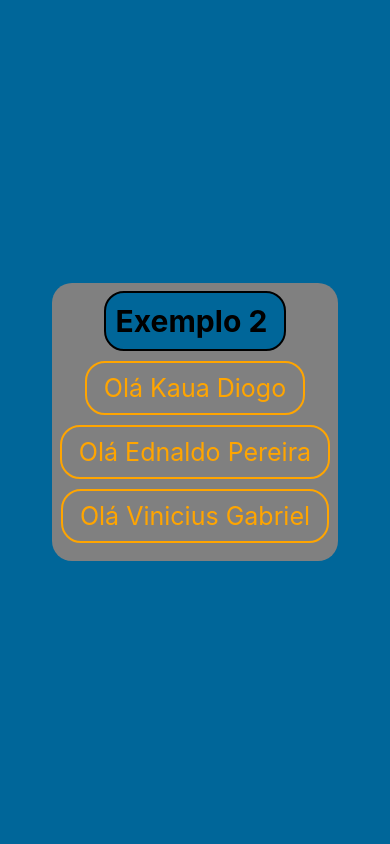
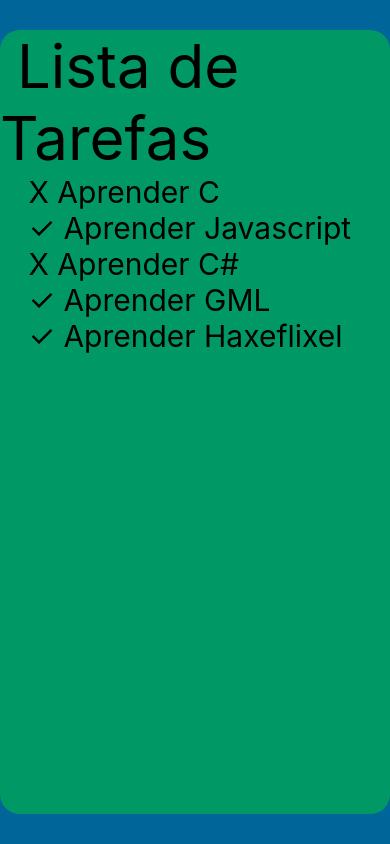
Before and after one commit to KauaDiogoEtec/my-app, a React Native app: screen / in a window 390 px wide. Built offline with nearby package versions, Linux system fonts and the light colour scheme.

Commit message:
aula 19-04
oi ewerton :D

```diff
--- a/App.js
+++ b/App.js
@@ -1,13 +1,13 @@
 import { StatusBar } from 'expo-status-bar';
 import { StyleSheet, Text, View } from 'react-native';
 
-import Exemplo_2 from './components/exemplo_2';
+import Atividade_2 from './components/atividade_2';
 
 export default function App() {
   return (
     <View style={styles.container}>
 
-      <Exemplo_2 />
+      <Atividade_2 />
 
       <StatusBar style="auto" />
     </View>
--- /dev/null
+++ b/components/atividade_2/index.js
@@ -0,0 +1,30 @@
+import { View, Text } from "react-native";
+import styles from "./styles";
+import Item from "./item";
+
+let lista = [
+    [false, "Aprender C"],
+    [true,  "Aprender Javascript"],
+    [false, "Aprender C#"],
+    [true,  "Aprender GML"],
+    [true,  "Aprender Haxeflixel"],
+];
+
+const Atividade_2 = () => {
+    let listaItems = [];
+
+    lista.forEach((season, index) => {
+        listaItems.push(<Item name={season[1]} finished={season[0]}/>);
+    });
+
+    return(
+        <View style={styles.container}>
+            <Text style={styles.titulo}> Lista de Tarefas </Text>
+
+            {listaItems}
+
+        </View>
+    );
+}
+
+export default Atividade_2;
--- /dev/null
+++ b/components/atividade_2/item/index.js
@@ -0,0 +1,16 @@
+import { View, Text } from "react-native";
+import styles from "./styles";
+
+const Item = (prop) => {
+    let check = "X";
+    if(prop.finished)
+        check = "✓";
+
+    return(
+        <View style={styles.container}>
+            <Text style={styles.text}> {`${check} ${prop.name}`}</Text>
+        </View>
+    );
+}
+
+export default Item;
--- /dev/null
+++ b/components/atividade_2/item/styles.js
@@ -0,0 +1,17 @@
+import { StyleSheet } from "react-native";
+
+const styles = StyleSheet.create({
+    container:{
+        /*flex: 1,*/
+       /* backgroundColor: "#077",
+        width: 400,*/
+        /*display: "block",
+        margin: "auto",*/
+        marginLeft: 20,
+    },
+    text:{
+        fontSize: 30,
+    }
+});
+
+export default styles;
--- /dev/null
+++ b/components/atividade_2/styles.js
@@ -0,0 +1,16 @@
+import { StyleSheet } from "react-native";
+
+const styles = StyleSheet.create({
+    container:{
+        flex: 1,
+        backgroundColor: "#096",
+        borderRadius: 20,
+        marginTop: 30,
+        marginBottom: 30,
+    },
+    titulo:{
+        fontSize: 60,
+    }
+});
+
+export default styles;
--- a/components/exemplo_2/index.js
+++ b/components/exemplo_2/index.js
@@ -7,9 +7,9 @@ const Exemplo_2 = () => (
     <View style={styles.container}>
         <Text style={styles.title}>Exemplo 2 </Text>
 
-        <Mensagem nome="Kaua" sobrenome="Diogo" />
-        <Mensagem nome="Ednaldo" sobrenome="Pereira" />
-        <Mensagem nome="Vinicius" sobrenome="Gabriel" />
+        <Mensagem nome="Kauã" sobrenome="Diogo" />
+        <Mensagem nome="Vinicius" idade={25} />
+        <Mensagem sobrenome="Gabriel" />
     </View>
 );
 
--- a/components/exemplo_2/mensagem/index.js
+++ b/components/exemplo_2/mensagem/index.js
@@ -2,7 +2,7 @@ import { View, Text } from 'react-native';
 
 import styles from './styles';
 
-const Mensagem = ({nome, sobrenome}) => {
+const Mensagem = ({nome = '', sobrenome = ''}) => {
     return(
         <View style={styles.viewMessage}>
             <Text style={styles.message}> {`Olá ${nome} ${sobrenome}`} </Text>
```
